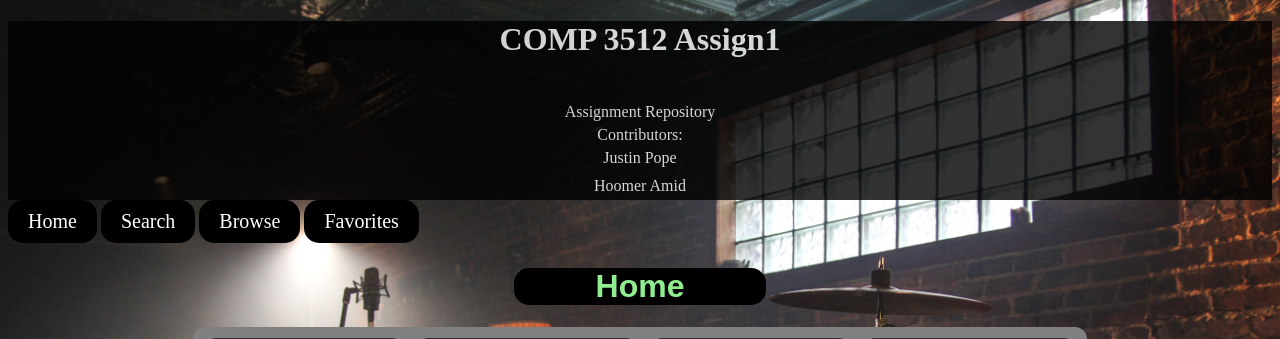
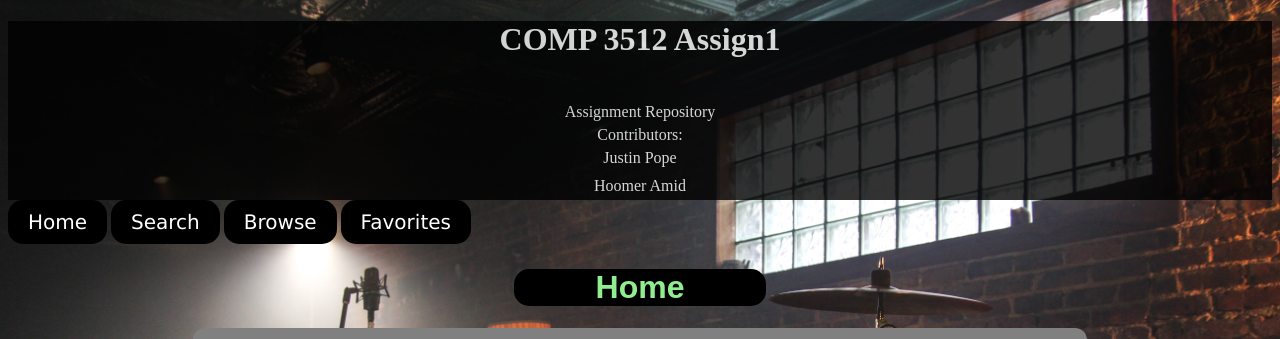
Before and after one commit to jpope229/Comp3512f2022Asg1, a PHP site: page / in a window 1280 px wide. Shown: the top 339 px of the page. Run offline with PHP 8.4, Linux system fonts and the light colour scheme; data comes from the database, SQL or seed files in the repository.

Commit message:
nav fonts

```diff
--- a/css/browse.css
+++ b/css/browse.css
@@ -128,6 +128,7 @@ h1.queryName{
         text-decoration: none;
         font-size: 20px;
         border-radius: 15px;
+        font-family: Verdana, Geneva, Tahoma, sans-serif;
     }
 
     a:hover {
--- a/css/favorites.css
+++ b/css/favorites.css
@@ -56,6 +56,7 @@ td {
     text-decoration: none;
     font-size: 20px;
     border-radius: 15px;
+    font-family: Verdana, Geneva, Tahoma, sans-serif;
 }
 
 a:hover {
--- a/css/index.css
+++ b/css/index.css
@@ -58,6 +58,7 @@ div.nav a:active{
     text-decoration: none;
     font-size: 20px;
     border-radius: 15px;
+    font-family: Verdana, Geneva, Tahoma, sans-serif;
 }
 
 h2 {
--- a/css/search.css
+++ b/css/search.css
@@ -41,6 +41,7 @@
         text-decoration: none;
         font-size: 20px;
         border-radius: 15px;
+        font-family: Verdana, Geneva, Tahoma, sans-serif;
     }
     div.nav a:active{
         background-color:  lightgreen ;
--- a/css/single-page.css
+++ b/css/single-page.css
@@ -36,6 +36,7 @@ form label {
     text-decoration: none;
     font-size: 20px;
     border-radius: 15px;
+    font-family: Verdana, Geneva, Tahoma, sans-serif;
 }
 
 h2 {
```
